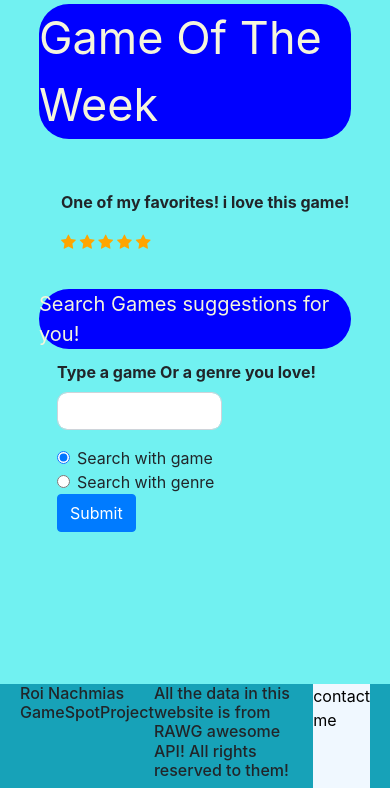
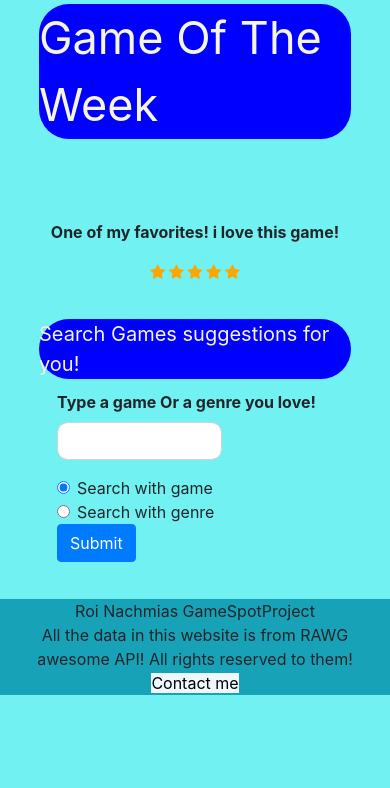
Before and after one commit to roi54/GameSpotProject, a Flask app: page / in a window 390 px wide. Shown: the part 56-844 px from the top of the page. Run offline with Flask 2, Linux system fonts and the light colour scheme; data that the repository does not hold is empty; some libraries are stand-ins or nearby versions.

Commit message:
adding responsive to index and footer

```diff
--- a/static/style.css
+++ b/static/style.css
@@ -54,15 +54,8 @@ img{
     margin-left: 20px;
 }
 
-.footer-gen{
-    display: flex;
-    justify-content: space-between;
-    padding: 0 20px 0 20px ;
-}
-
-.footer-gen h3{
-    font-size: 16px;
-
+.col-sm {
+    text-align: center !important;
 }
 
 
--- a/templates/index.html
+++ b/templates/index.html
@@ -2,11 +2,12 @@
 {% block title %}HomePage{% endblock %}
 {% block content %}
 <span class="game-title">Game Of The Week</span>
-<div class="media gamepreview">
-    <div class="image-w-header">
+<div class="container-fluid">
+    <div class="media gamepreview row">
+        <div class="image-w-header col-sm">
             <img src='{{gotw["background_image"]}}' class="mr-3">
         </div>
-    <div class="media-body">
+        <div class="media-body col-sm">
             <h1 class="mt-0"> {{gotw['name']}} </h1>
             <p class>
                 {{gotw['description_raw']}}
@@ -24,6 +25,7 @@
                     {% endfor %}
                 {% endif %}
             </p>
+        </div>
     </div>
 </div>
 <div>
--- a/templates/layout.html
+++ b/templates/layout.html
@@ -18,10 +18,18 @@
     {% block content %}{% endblock %}
 
     {% block footer %}
-    <div class="footer-gen bg-info fixed-bottom">
-        <h3>Roi Nachmias GameSpotProject</h3>
-        <h3> All the data in this website is from RAWG awesome API! All rights reserved to them!</h3>
-        <a href="mailto:rnach15@gmail.com" style="color: black; background-color:aliceblue">contact me</h3>
+    <div class="container-fluid bg-info">
+        <div class="row">
+            <div class="col-sm">
+                Roi Nachmias GameSpotProject
+            </div>
+            <div class="col-sm">
+                All the data in this website is from RAWG awesome API! All rights reserved to them!
+            </div>
+            <div class="col-sm">
+                <a href="mailto:rnach15@gmail.com" style="color: black; background-color:aliceblue">Contact me</a>
+            </div>
+        </div>
     </div>
     {% endblock %}
 
```
Lines whose indentation alone changed are shown as unchanged.
